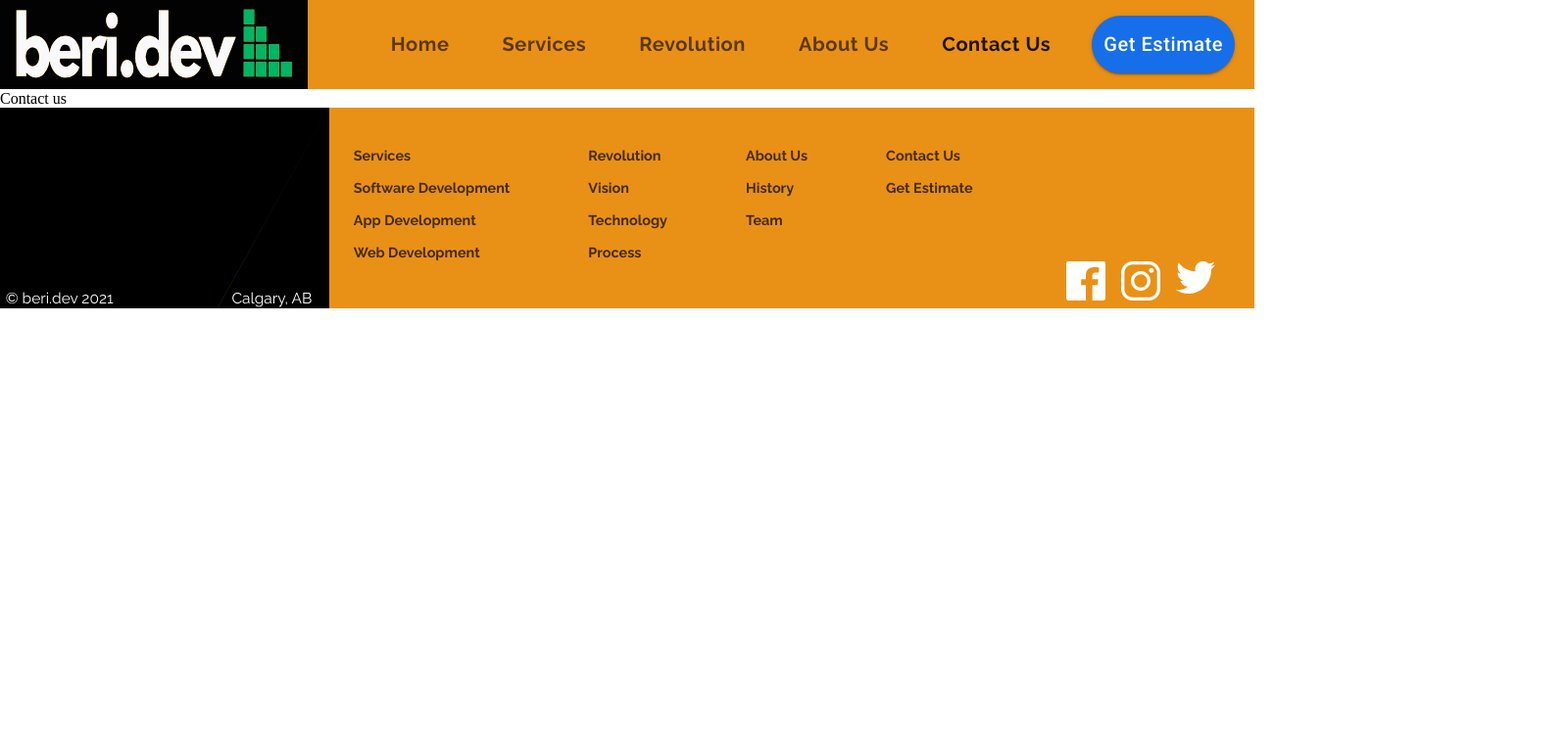
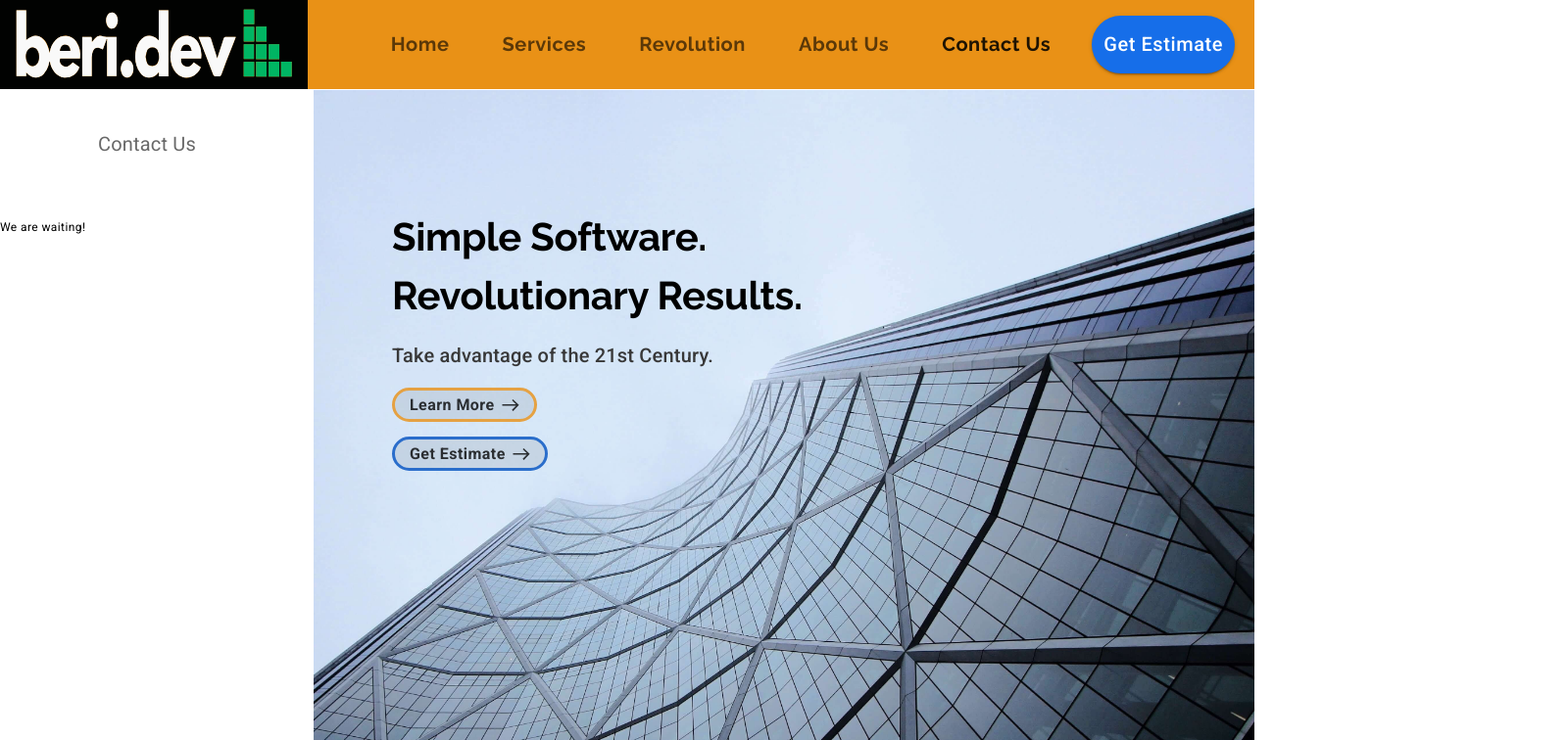
Before and after one commit to HAZberi/tech-company-website, a React (Create React App) app: page /contact in a window 1280 px wide. Shown: the top 756 px of the page at 98% size, 1600 px wide, since content can reach past the window. Built offline with nearby package versions, Linux system fonts and the light colour scheme.

Commit message:
Contact Page init

```diff
--- a/src/App.js
+++ b/src/App.js
@@ -12,6 +12,7 @@ import MobileApp from "./components/MobileApp.js";
 import Websites from "./components/Websites.js";
 import Revolution from "./components/Revolution.js";
 import About from "./components/About.js";
+import Contact from "./components/Contact.js";
 
 const App = () => {
   const [value, setValue] = useState(0);
@@ -121,7 +122,13 @@ const App = () => {
             <Route
               exact
               path="/contact"
-              component={() => <div>Contact us</div>}
+              render={(props) => (
+                <Contact
+                  {...props}
+                  setValue={setValue}
+                  setSelected={setSelected}
+                />
+              )}
             />
             <Route
               exact
--- /dev/null
+++ b/src/components/Contact.js
@@ -0,0 +1,48 @@
+import React from "react";
+import { Link } from "react-router-dom";
+import { makeStyles, useTheme } from "@material-ui/core/styles";
+import Grid from "@material-ui/core/Grid";
+import Typography from "@material-ui/core/Typography";
+import Button from "@material-ui/core/Button";
+import TextField from "@material-ui/core/TextField";
+import CallToAction from "../components/ui/CallToAction.js";
+
+const useStyles = makeStyles((theme) => ({
+    heading: {
+        paddingLeft: "5em",
+        paddingRight: "5em",
+        marginBottom: "3em",
+        marginTop: "2em",
+        [theme.breakpoints.down("sm")]: {
+          paddingLeft: "1.5em",
+          paddingRight: "1.5em",
+          marginTop: "1em",
+          marginBottom: "1em",
+          textAlign: "center",
+        },
+        [theme.breakpoints.down("md")]: {
+          marginBottom: "1.5em",
+        },
+      },
+}));
+
+const Contact = (props) => {
+  const classes = useStyles();
+  const theme = useTheme();
+
+  return (
+    <Grid container direction="row">
+      <Grid item container direction="column" lg={3}>
+        <Grid item>
+            <Typography varaint="h2" className={classes.heading}>Contact Us</Typography>
+            <Typography variant="caption">We are waiting!</Typography>
+        </Grid>
+      </Grid>
+      <Grid item container direction="column" lg={9}>
+          <CallToAction setValue={props.setValue} setSelected={props.setSelected} />
+      </Grid>
+    </Grid>
+  );
+};
+
+export default Contact;
```
Also changed, not shown: 1 other file (tests, documents, lock files or other folders).
